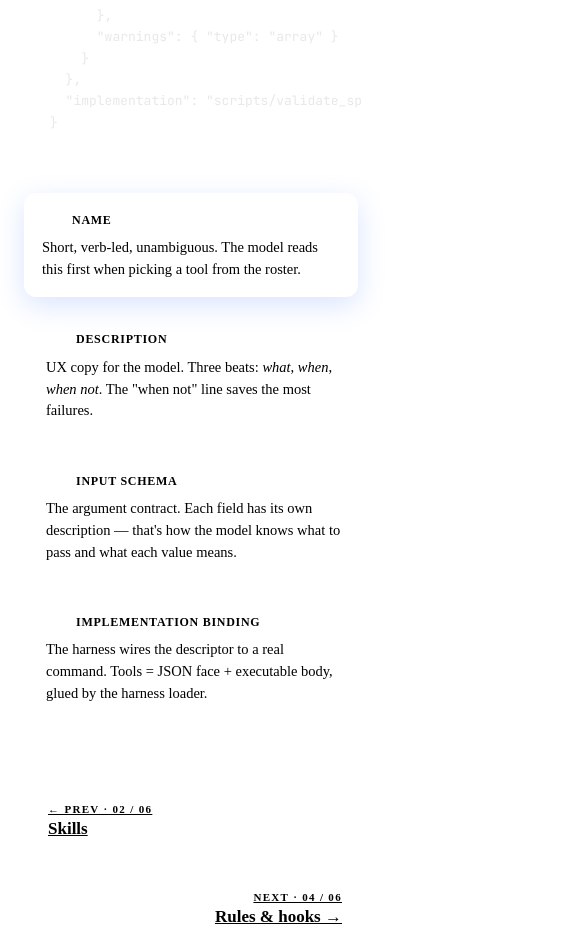
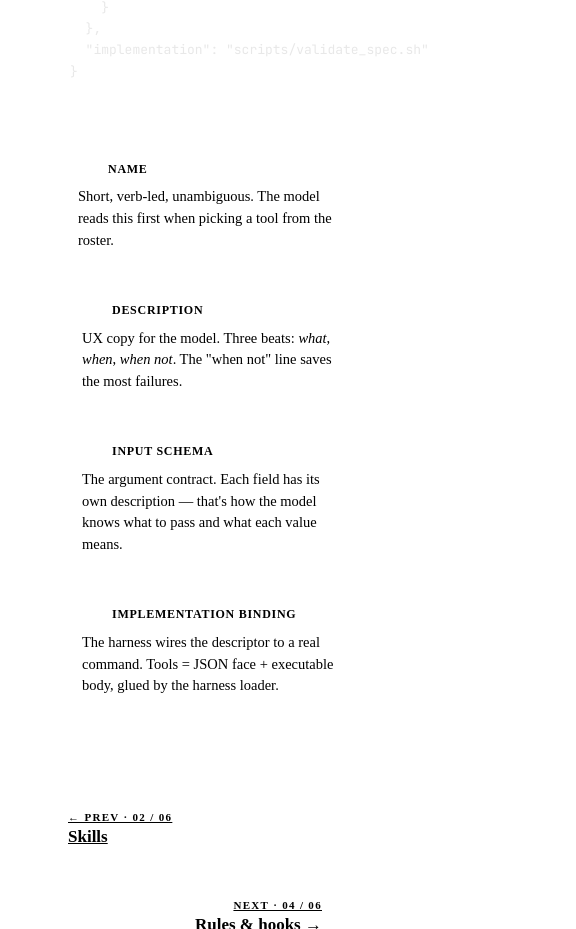
Before and after one commit to kingler/agentic-harness-engineering, a plain HTML site: page reference/anatomy/tools.html in a window 390 px wide. Shown: the part 1688-2617 px from the top of the page, 576 px wide, since content can reach past the window. Drawn offline with Linux system fonts and the light colour scheme.

Commit message:
fix(anatomy): overlay callout lane and drop aside chrome
- Single-cell grid with sticky right column over full-width prompt
- Remove border, outline, and box-shadow from .anatomy-callouts wrapper
- Active callout card uses neutral border and card-shadow-hover

Co-authored-by: Cursor <cursoragent@cursor.com>

```diff
--- a/reference/anatomy/anatomy.css
+++ b/reference/anatomy/anatomy.css
@@ -1,7 +1,7 @@
 /* Anatomy reference layout — full-page version of the deck's decompose
-   slides. Stacks the example prompt on the left and the section callouts
-   on the right; sticky callouts so they stay visible while scrolling
-   long prompts. Inherits tokens from ../../breakouts/styles.css. */
+   slides. Main prompt/code uses the full row width; callout cards share the
+   same grid cell and stick on the right as an overlay lane while scrolling.
+   Inherits tokens from ../../breakouts/styles.css. */
 
 /* Extra top padding for scroll targets (#sec-r*, hash links, scrollIntoView)
    so highlighted code blocks are not flush against the viewport edge. */
@@ -10,9 +10,13 @@ html {
   scroll-padding-bottom: 3rem;
 }
 
+/* Edge-to-edge shell: use full viewport width with consistent horizontal inset. */
 .page.page--wide {
-  max-width: 1280px;
-  padding: 56px 40px 96px;
+  max-width: none;
+  width: 100%;
+  margin: 0;
+  padding: 40px;
+  box-sizing: border-box;
 }
 
 /* The "← Back to deck" button — bigger and more inviting than the
@@ -38,15 +42,26 @@ html {
   transform: translateY(-1px);
 }
 
+/* Single grid cell: main spans full width; callouts share the cell and stick to the
+   top-right so prose/code use the full row while bubbles float as a non-blocking lane. */
 .anatomy-split {
+  --callout-w: min(400px, 32vw);
+  --callout-gap: 24px;
   display: grid;
-  grid-template-columns: minmax(0, 1.6fr) minmax(0, 1fr);
-  gap: 40px;
+  grid-template-columns: minmax(0, 1fr);
+  grid-template-rows: auto;
   margin-top: 32px;
   align-items: start;
+  position: relative;
 }
 
-.anatomy-main { min-width: 0; }
+.anatomy-main {
+  grid-column: 1 / -1;
+  grid-row: 1;
+  min-width: 0;
+  /* Keeps long lines from running underneath the overlay column. */
+  padding-right: calc(var(--callout-w) + var(--callout-gap));
+}
 
 .anatomy-main .ex-kicker {
   font-family: 'JetBrains Mono', monospace;
@@ -138,14 +153,27 @@ html {
   color: #fff;
 }
 
-/* Right column — section callout cards. Sticky while the long prompt scrolls. */
+/* Callouts overlay the main column (same grid area); sticky keeps them in view while
+   scrolling long prompts. Cards remain clickable (scroll-spy unchanged). */
 .anatomy-callouts {
+  grid-column: 1 / -1;
+  grid-row: 1;
+  justify-self: end;
+  align-self: start;
+  width: var(--callout-w);
+  max-height: calc(100vh - 48px);
+  overflow-y: auto;
   display: flex;
   flex-direction: column;
   gap: 16px;
-  align-self: start;
   position: sticky;
   top: 24px;
+  z-index: 5;
+  /* No chrome on the column wrapper — only the inner cards carry borders/shadows. */
+  border: 0;
+  outline: none;
+  border-radius: 12px;
+  padding: 16px;
 }
 
 .anatomy-card {
@@ -165,8 +193,9 @@ html {
 
 /* Active card state — the section it points to is currently in view. */
 .anatomy-card.is-active {
-  border-color: var(--accent);
-  box-shadow: 0 8px 28px rgba(45, 107, 255, 0.18);
+  /* Neutral stroke and shadow so the active card reads as “lifted,” not accent-outlined. */
+  border-color: var(--gray-300);
+  box-shadow: var(--card-shadow-hover);
   transform: translateX(-4px);
 }
 .anatomy-card.is-active .card-num {
@@ -291,12 +320,33 @@ html {
   visibility: hidden;
 }
 
-/* Responsive — collapse to a single column on narrow screens. */
+/* Responsive — stack callouts under the prompt so nothing overlaps on narrow viewports. */
 @media (max-width: 1080px) {
-  .anatomy-split { grid-template-columns: 1fr; }
-  .anatomy-callouts { position: static; }
+  .anatomy-split {
+    display: flex;
+    flex-direction: column;
+    gap: 24px;
+  }
+  .anatomy-main {
+    grid-column: unset;
+    grid-row: unset;
+    padding-right: 0;
+  }
+  .anatomy-callouts {
+    grid-column: unset;
+    grid-row: unset;
+    justify-self: stretch;
+    align-self: stretch;
+    position: static;
+    width: 100%;
+    max-height: none;
+    overflow-y: visible;
+    z-index: auto;
+  }
 }
 @media (max-width: 720px) {
-  .page.page--wide { padding: 32px 20px 64px; }
+  .page.page--wide {
+    padding: 24px 40px 56px;
+  }
   .anatomy-pager { grid-template-columns: 1fr; }
 }
```
